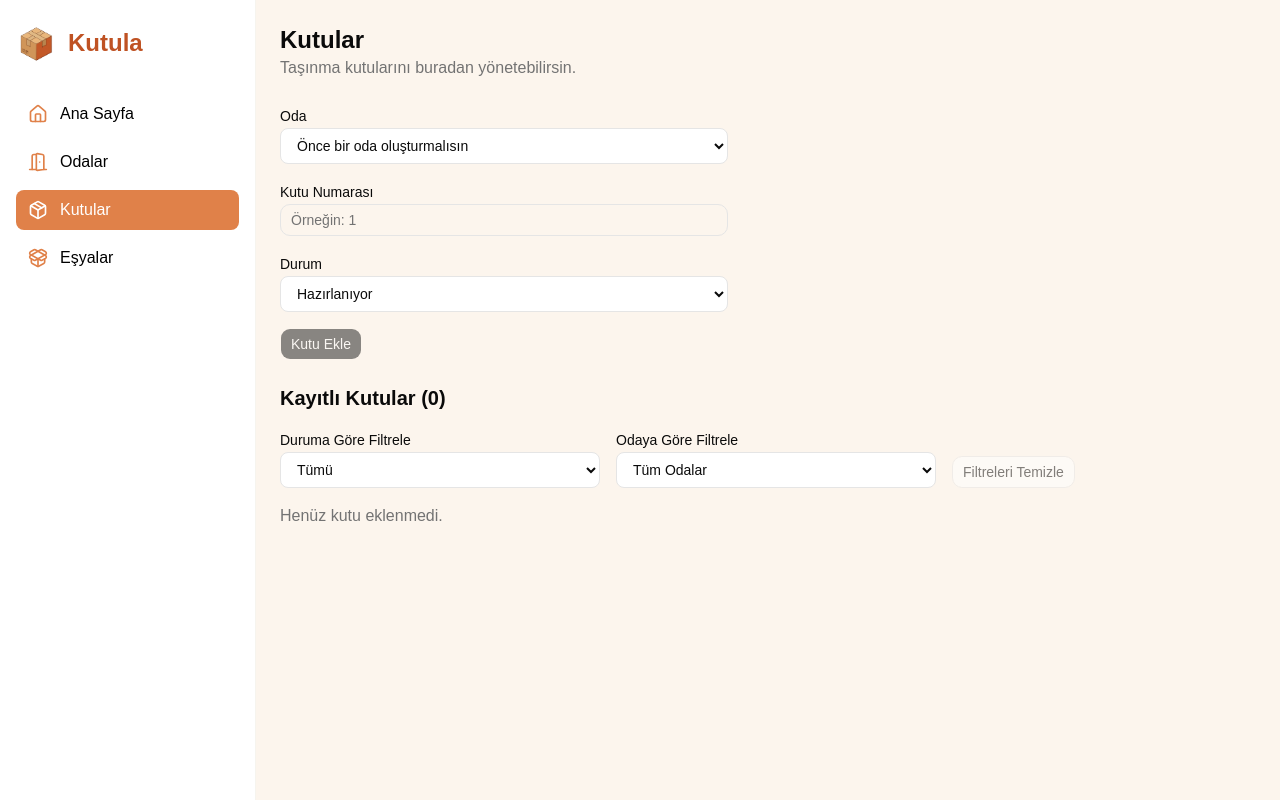
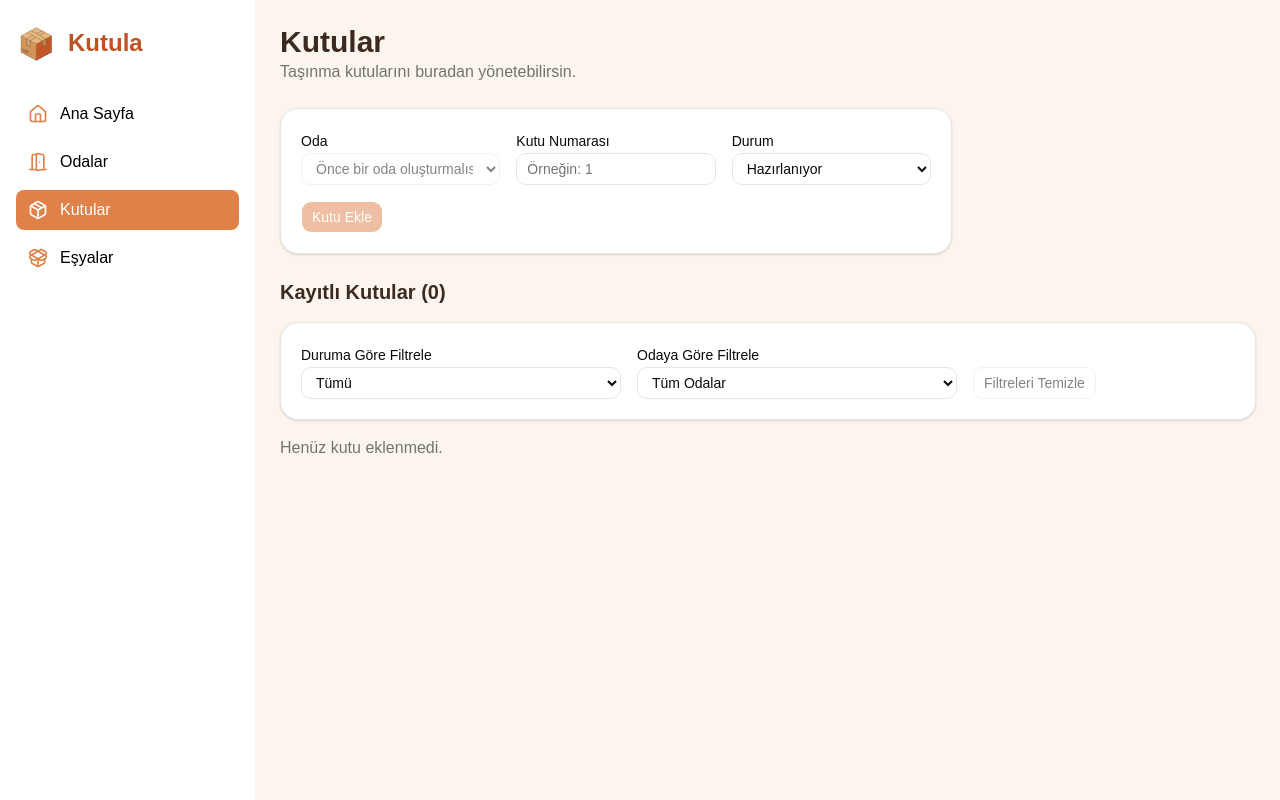
Before and after one commit to ibrbsmc/kutula, a React (Vite) app: page /kutular in a window 1280 px wide. Built offline with nearby package versions, Linux system fonts and the light colour scheme.

Commit message:
rooms-page styling upgrade

```diff
--- a/src/features/boxes/BoxesPage.jsx
+++ b/src/features/boxes/BoxesPage.jsx
@@ -161,9 +161,9 @@ function BoxesPage() {
   }
 
   return (
-    <div className="space-y-6">
+    <section className="space-y-6">
       <div>
-        <h1 className="text-2xl font-bold">Kutular</h1>
+        <h1 className="text-3xl font-bold text-[#3B2A22]">Kutular</h1>
 
         <p className="text-muted-foreground">
           Taşınma kutularını buradan yönetebilirsin.
@@ -186,7 +186,7 @@ function BoxesPage() {
       />
 
       <div className="space-y-4">
-        <h2 className="text-xl font-semibold">
+        <h2 className="text-xl font-semibold text-[#3B2A22]">
           Kayıtlı Kutular ({boxes.length})
         </h2>
 
@@ -226,7 +226,7 @@ function BoxesPage() {
         }}
         onConfirm={handleConfirmDelete}
       />
-    </div>
+    </section>
   );
 }
 
--- a/src/features/boxes/components/BoxCard.jsx
+++ b/src/features/boxes/components/BoxCard.jsx
@@ -1,35 +1,66 @@
 import { Button } from "@/components/ui/button";
-import { Pencil, Trash2 } from "lucide-react";
+import { DoorOpen, Pencil, Trash2 } from "lucide-react";
+
+const STATUS_STYLES = {
+  Hazırlanıyor: "bg-amber-100 text-amber-800",
+  "Taşınmaya Hazır": "bg-sky-100 text-sky-800",
+  Taşındı: "bg-emerald-100 text-emerald-800",
+  Açıldı: "bg-slate-200 text-slate-700",
+};
 
 function BoxCard({ box, roomName, onEdit, onDelete }) {
+  const statusClassName =
+    STATUS_STYLES[box.status] ?? "bg-slate-200 text-slate-700";
+
   return (
-    <div className="rounded-lg border p-4">
-      <h3 className="font-semibold">Kutu #{box.number}</h3>
+    <div className="overflow-hidden rounded-2xl border bg-white shadow-sm">
+      <div className="relative flex aspect-16/10 items-center justify-center overflow-hidden bg-linear-to-br from-[#F6D4BE] via-[#FCF5ED] to-[#E7B18F]">
+        <img
+          src="/favicon.png"
+          alt="Kutu"
+          className="size-32 object-contain drop-shadow-sm"
+        />
 
-      <p className="text-sm text-muted-foreground">Oda: {roomName}</p>
-
-      <p className="text-sm text-muted-foreground">Durum: {box.status}</p>
-
-      <div className="flex">
+        <div className="absolute right-3 top-3 flex gap-2">
           <Button
             type="button"
-          variant="ghost"
+            variant="outline"
             size="icon"
             onClick={() => onEdit(box.id)}
+            className="border-white/70 bg-white/90 shadow-sm backdrop-blur hover:bg-white"
             aria-label={`Kutu ${box.number} düzenle`}
           >
-          <Pencil className="size-4" />
+            <Pencil />
           </Button>
 
           <Button
             type="button"
-          variant="ghost"
+            variant="outline"
             size="icon"
             onClick={() => onDelete(box.id)}
+            className="border-white/70 bg-white/90 shadow-sm backdrop-blur hover:bg-white"
             aria-label={`Kutu ${box.number} sil`}
           >
-          <Trash2 className="size-4 text-destructive" />
+            <Trash2 className="text-destructive" />
           </Button>
+        </div>
+
+        <span
+          className={`absolute left-3 top-3 rounded-full px-2.5 py-1 text-xs font-medium ${statusClassName}`}
+        >
+          {box.status}
+        </span>
+      </div>
+
+      <div className="space-y-2 p-4">
+        <h3 className="text-lg font-semibold text-[#3B2A22]">
+          Kutu #{box.number}
+        </h3>
+
+        <span className="flex items-center gap-1.5 text-sm text-muted-foreground">
+          <DoorOpen className="size-4 text-[#E08149]" />
+          {roomName}
+        </span>
       </div>
     </div>
   );
--- a/src/features/boxes/components/BoxFilters.jsx
+++ b/src/features/boxes/components/BoxFilters.jsx
@@ -1,4 +1,7 @@
 import { Button } from "@/components/ui/button";
+
+const selectClassName =
+  "h-8 w-full rounded-lg border border-input bg-transparent px-2.5 text-sm outline-none transition-colors focus-visible:border-ring focus-visible:ring-3 focus-visible:ring-ring/50";
 
 function BoxFilters({
   rooms,
@@ -10,8 +13,8 @@ function BoxFilters({
   hasActiveFilters,
 }) {
   return (
-    <div className="flex flex-col gap-4 sm:flex-row">
-      <div className="w-full max-w-xs space-y-2">
+    <div className="flex flex-col gap-4 rounded-2xl border bg-white p-4 shadow-sm sm:flex-row sm:items-end sm:p-5">
+      <div className="w-full space-y-2 sm:max-w-xs">
         <label htmlFor="status-filter" className="text-sm font-medium">
           Duruma Göre Filtrele
         </label>
@@ -20,7 +23,7 @@ function BoxFilters({
           id="status-filter"
           value={statusFilter}
           onChange={(e) => setStatusFilter(e.target.value)}
-          className="h-9 w-full rounded-md border bg-background px-3 text-sm"
+          className={selectClassName}
         >
           <option value="Tümü">Tümü</option>
           <option value="Hazırlanıyor">Hazırlanıyor</option>
@@ -30,7 +33,7 @@ function BoxFilters({
         </select>
       </div>
 
-      <div className="w-full max-w-xs space-y-2">
+      <div className="w-full space-y-2 sm:max-w-xs">
         <label htmlFor="room-filter" className="text-sm font-medium">
           Odaya Göre Filtrele
         </label>
@@ -39,7 +42,7 @@ function BoxFilters({
           id="room-filter"
           value={roomFilter}
           onChange={(e) => setRoomFilter(e.target.value)}
-          className="h-9 w-full rounded-md border bg-background px-3 text-sm"
+          className={selectClassName}
         >
           <option value="Tümü">Tüm Odalar</option>
 
@@ -51,7 +54,6 @@ function BoxFilters({
         </select>
       </div>
 
-      <div className="flex items-end">
       <Button
         type="button"
         variant="outline"
@@ -61,7 +63,6 @@ function BoxFilters({
         Filtreleri Temizle
       </Button>
     </div>
-    </div>
   );
 }
 
--- a/src/features/boxes/components/BoxForm.jsx
+++ b/src/features/boxes/components/BoxForm.jsx
@@ -1,5 +1,8 @@
 import { Button } from "@/components/ui/button";
 import { Input } from "@/components/ui/input";
+
+const selectClassName =
+  "h-8 w-full rounded-lg border border-input bg-transparent px-2.5 text-sm outline-none transition-colors focus-visible:border-ring focus-visible:ring-3 focus-visible:ring-ring/50 disabled:cursor-not-allowed disabled:opacity-50";
 
 function BoxForm({
   rooms,
@@ -16,7 +19,11 @@ function BoxForm({
   onCancelEdit,
 }) {
   return (
-    <form className="max-w-md space-y-4" onSubmit={onSubmit}>
+    <form
+      onSubmit={onSubmit}
+      className="max-w-2xl space-y-4 rounded-2xl border bg-white p-4 shadow-sm sm:p-5"
+    >
+      <div className="grid gap-4 sm:grid-cols-3">
         <div className="space-y-2">
           <label htmlFor="room" className="text-sm font-medium">
             Oda
@@ -30,7 +37,7 @@ function BoxForm({
               setSelectedRoomId(e.target.value);
               setError("");
             }}
-          className="h-9 w-full rounded-md border bg-background px-3 text-sm"
+            className={selectClassName}
             disabled={rooms.length === 0}
           >
             <option value="">
@@ -49,8 +56,6 @@ function BoxForm({
           <label htmlFor="box-number" className="text-sm font-medium">
             Kutu Numarası
           </label>
-
-        {error && <p className="text-sm text-destructive">{error}</p>}
 
           <Input
             id="box-number"
@@ -75,7 +80,7 @@ function BoxForm({
             id="box-status"
             value={boxStatus}
             onChange={(e) => setBoxStatus(e.target.value)}
-          className="h-9 w-full rounded-md border bg-background px-3 text-sm"
+            className={selectClassName}
           >
             <option value="Hazırlanıyor">Hazırlanıyor</option>
             <option value="Taşınmaya Hazır">Taşınmaya Hazır</option>
@@ -83,9 +88,16 @@ function BoxForm({
             <option value="Açıldı">Açıldı</option>
           </select>
         </div>
+      </div>
 
-      <div className="flex gap-2">
-        <Button type="submit" disabled={rooms.length === 0}>
+      {error && <p className="text-sm text-destructive">{error}</p>}
+
+      <div className="flex gap-1.5">
+        <Button
+          type="submit"
+          disabled={rooms.length === 0}
+          className="bg-[#E08149] text-white hover:bg-[#C96E39]"
+        >
           {editingBoxId !== null ? "Değişiklikleri Kaydet" : "Kutu Ekle"}
         </Button>
 
--- a/src/features/boxes/components/BoxList.jsx
+++ b/src/features/boxes/components/BoxList.jsx
@@ -12,7 +12,7 @@ function BoxList({ boxes, totalBoxCount, rooms, onEdit, onDelete }) {
   }
 
   return (
-    <div className="grid gap-4 sm:grid-cols-2 lg:grid-cols-3">
+    <div className="grid grid-cols-1 gap-5 sm:grid-cols-2 lg:grid-cols-3 xl:grid-cols-4">
       {boxes.map((box) => {
         const room = rooms.find(
           (room) => String(room.id) === String(box.roomId),
```
Lines whose indentation alone changed are shown as unchanged.
